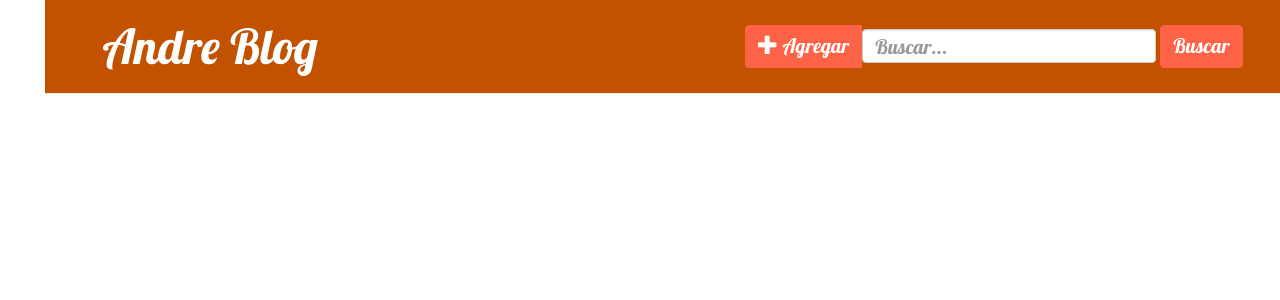
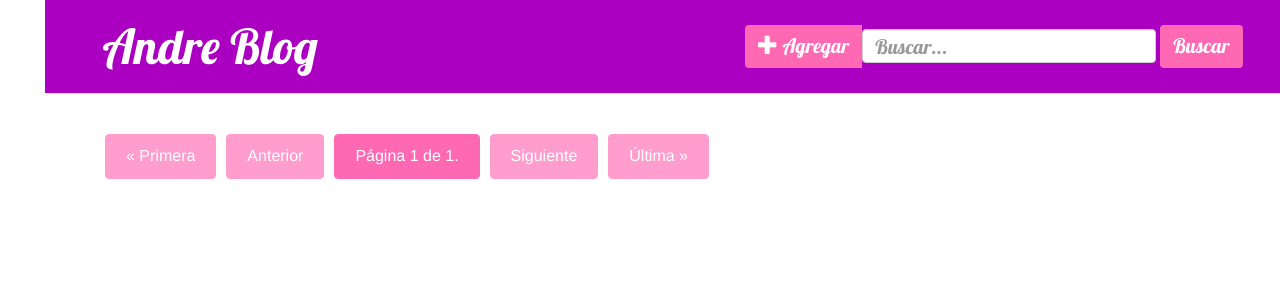
Before and after one commit to acdelarosa/my-first-blog, a Django app: page / in a window 1280 px wide. Shown: the top 300 px of the page. Run offline with Django 3.2, Linux system fonts and the light colour scheme; data that the repository does not hold is empty; some libraries are stand-ins or nearby versions.

Commit message:
todos rosado, botones y header. Y se limitó la cantidad de líneas del contenido de post en post_list

```diff
--- a/blog/static/css/blog.css
+++ b/blog/static/css/blog.css
@@ -1,5 +1,5 @@
 h1 a, h2 a {
-    color: #fc3605;
+    color: #fc05e7;
     font-family: 'Lobster';
 }
 
@@ -12,7 +12,7 @@ body {
     padding-left: 45px;
 }
 .page-header {
-    background-color: #C25100;
+    background-color: #ab00c2;
     margin-top: 0;
     padding: 20px 20px 20px 40px;
 }
@@ -68,3 +68,41 @@ h1, h2, h3, h4 {
     box-sizing: border-box; /* Incluye el padding y el border en el ancho total del campo */
     margin-bottom: 10px; /* Espacio debajo del campo de fecha */
 }
+/* Estilo general de la paginación */
+.pagination {
+    margin: 20px 0;
+    text-align: center;
+}
+
+.pagination .step-links a,
+.pagination .step-links span {
+    display: inline-block;
+    margin: 0 5px;
+    padding: 10px 20px; /* Ajustar el tamaño del botón */
+    border: 1px solid #ff69b4; /* Rosa */
+    border-radius: 4px; /* Bordes redondeados */
+    text-decoration: none;
+    color: #fff; /* Texto blanco */
+    background-color: #ff69b4; /* Rosa */
+    font-size: 16px; /* Tamaño de fuente */
+}
+
+.pagination .step-links a:hover,
+.pagination .step-links a:focus {
+    background-color: #85158f; /* Tomate */
+    border-color: #f047ff; /* Tomate */
+    color: #fff; /* Texto blanco */
+}
+
+.pagination .disabled {
+    color: #ddd;
+    border: 1px solid #ddd;
+    background-color: #f5f5f5;
+    cursor: not-allowed;
+}
+
+.pagination .current {
+    background-color: #ff69b4; /* Rosa */
+    color: #fff; /* Texto blanco */
+    border: 1px solid #ff69b4; /* Rosa */
+}
--- a/blog/templates/blog/base.html
+++ b/blog/templates/blog/base.html
@@ -7,8 +7,10 @@
     <link href='//fonts.googleapis.com/css?family=Lobster&subset=latin,latin-ext' rel='stylesheet' type='text/css'>
     <link rel="stylesheet" href="{% static 'css/blog.css' %}">
     <style>
+
         .page-header {
             margin-bottom: 20px;
+            background-color: #ab00c2;
         }
         .page-header h1 {
             margin: 0;
@@ -22,21 +24,74 @@
             margin-left: auto; /* Asegura que los botones se alineen a la derecha */
         }
         .btn-tomato {
-            background-color: #ff6347;
+            background-color: #ff69b4;;
             color: white;
-            border-color: #ff6347;
+            background-color: #ff69b4;;
             font-family: 'Lobster', cursive;
             font-size: 20px;
         }
         .btn-tomato:hover,
         .btn-tomato:focus,
         .btn-tomato:active {
-            background-color: #e5533d; /* Tomate oscuro */
+            background-color: #ff69b4;
             border-color: #e5533d;
         }
         .form-control {
             font-family: 'Lobster', cursive; /* Aplicamos Lobster al input también */
             font-size: 20px; /* cambio tamaño de botones */
+        }
+        {% comment %} Esta parte va limitando la cantidad de líneas de cada post en la página principal {% endcomment %}
+        .post-text {
+            display: -webkit-box; /* Establece un contenedor de tipo flexbox */
+            -webkit-line-clamp: 3; /* Limita el número de líneas visibles a 3 */
+            -webkit-box-orient: vertical; /* Orienta el contenedor de manera vertical */
+            overflow: hidden; /* Oculta el texto que se desborda */
+            text-overflow: ellipsis; /* Muestra "..." al final del texto truncado */
+            margin-bottom: 10px; /* Espacio inferior entre posts */
+        }
+        {% comment %} Desde aquí inicia css de paginación {% endcomment %}
+        /* Estilo general de la paginación */
+        .pagination {
+            margin: 20px 0;
+            text-align: center; /* Centra el contenido horizontalmente */
+        }
+
+        .pagination .step-links {
+            display: inline-flex; /* Usa flexbox para centrar los elementos */
+            justify-content: center; /* Centra los botones horizontalmente */
+        }
+
+        .pagination .step-links a,
+        .pagination .step-links span {
+           display: inline-block;
+           margin: 0 5px;
+           padding: 10px 20px; /* Ajustar el tamaño del botón */
+           border: 1px solid #ff69b4; /* Rosa */
+           border-radius: 4px; /* Bordes redondeados */
+           text-decoration: none;
+           color: #fff; /* Texto blanco */
+           background-color: #ff69b4; /* Rosa */
+           font-size: 16px; /* Tamaño de fuente */
+        }
+
+        .pagination .step-links a:hover,
+        .pagination .step-links a:focus {
+            background-color: #ff6347; /* Tomate */
+            border-color: #ff6347; /* Tomate */
+            color: #fff; /* Texto blanco */
+        }
+
+        .pagination .disabled {
+            color: #ddd;
+            border: 1px solid #ddd;
+            background-color: #f5f5f5;
+            cursor: not-allowed;
+        }
+
+        .pagination .current {
+            background-color: #ff69b4; /* Rosa */
+            color: #fff; /* Texto blanco */
+            border: 1px solid #ff69b4; /* Rosa */
         }
     </style>
 </head>
--- a/blog/templates/blog/post_list.html
+++ b/blog/templates/blog/post_list.html
@@ -1,13 +1,38 @@
 {% extends 'blog/base.html' %}
 
 {% block content %}
-    {% for post in posts %}
+    {% for post in page_obj %}
         <div class="post">
             <div class="date">
                 {{ post.published_date }}
             </div>
             <h2><a href="{% url 'post_detail' pk=post.pk %}">{{ post.title }}</a></h2>
-            <p>{{ post.text|linebreaksbr }}</p>
+            <p class="post-text">{{ post.text|linebreaksbr }}</p>
         </div>
     {% endfor %}
+
+    <!-- Código para la paginación -->
+    <div class="pagination">
+        <div class="step-links">
+            {% if page_obj.has_previous %}
+                <a href="?page=1" class="btn btn-pink">&laquo; Primera</a>
+                <a href="?page={{ page_obj.previous_page_number }}" class="btn btn-pink">Anterior</a>
+            {% else %}
+                <span class="btn btn-pink disabled">&laquo; Primera</span>
+                <span class="btn btn-pink disabled">Anterior</span>
+            {% endif %}
+
+            <span class="current">
+                Página {{ page_obj.number }} de {{ page_obj.paginator.num_pages }}.
+            </span>
+
+            {% if page_obj.has_next %}
+                <a href="?page={{ page_obj.next_page_number }}" class="btn btn-pink">Siguiente</a>
+                <a href="?page={{ page_obj.paginator.num_pages }}" class="btn btn-pink">Última &raquo;</a>
+            {% else %}
+                <span class="btn btn-pink disabled">Siguiente</span>
+                <span class="btn btn-pink disabled">Última &raquo;</span>
+            {% endif %}
+        </div>
+    </div>
 {% endblock %}
--- a/blog/views.py
+++ b/blog/views.py
@@ -6,11 +6,19 @@ from .forms import PostForm
 from django.shortcuts import redirect
 from django.db.models import Q
 from django.contrib import messages
+from django.core.paginator import Paginator
+
+
 #post_list renderizado
 
+
 def post_list(request):
-    posts = Post.objects.all()
-    return render(request, 'blog/post_list.html', {'posts': posts})
+    post_list = Post.objects.all()
+    paginator = Paginator(post_list, 5)  # Muestra 5 posts por página
+    page_number = request.GET.get('page')
+    page_obj = paginator.get_page(page_number)
+    return render(request, 'blog/post_list.html', {'page_obj': page_obj})
+
 
 def post_detail(request, pk):
     post = get_object_or_404(Post, pk=pk)
```
